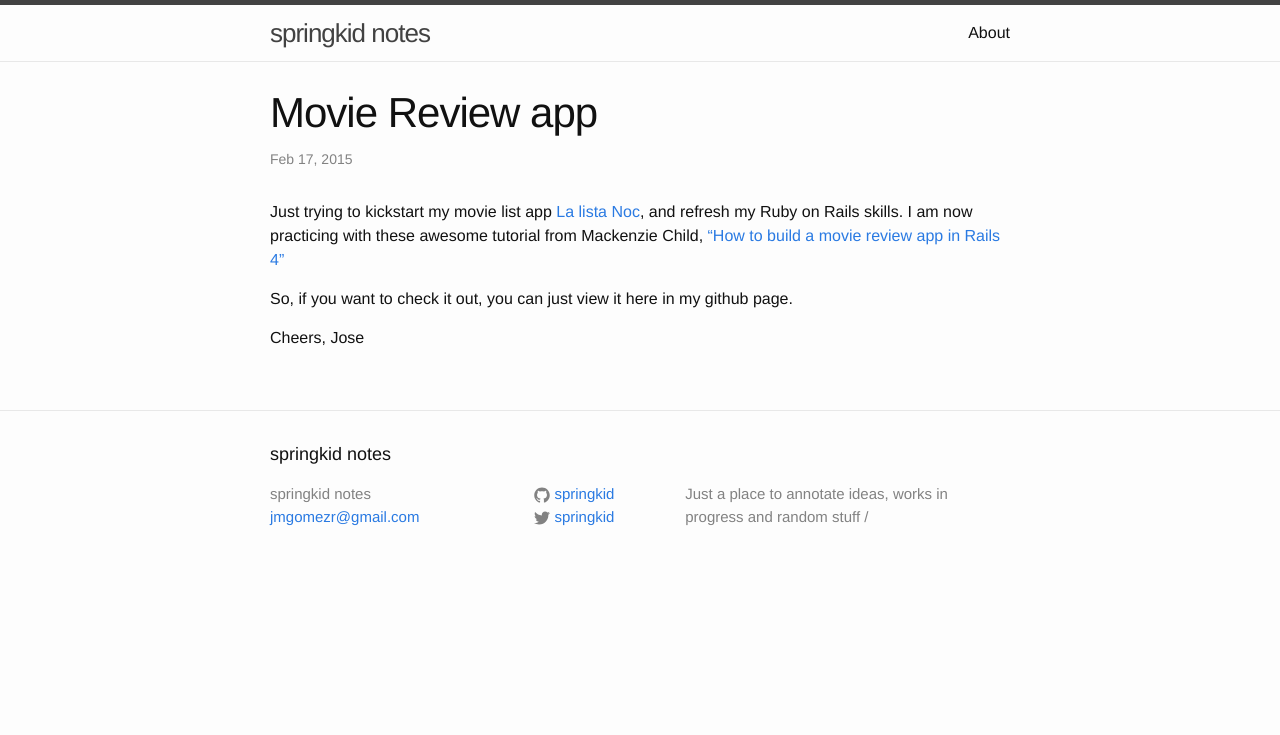
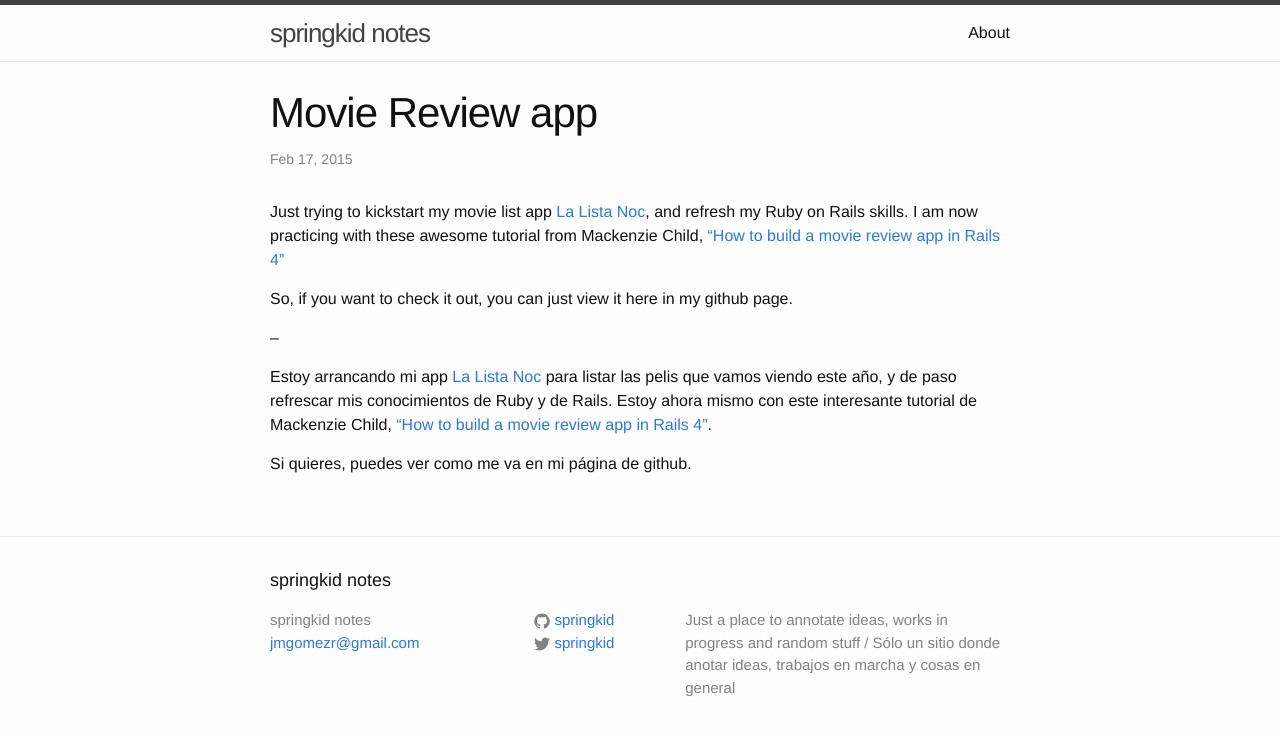
Before and after one commit to springkid/springkid.github.io, a Jekyll site: the page built from _posts/2015-02-17-moviereview_en_rubyonrails.markdown, in a window 1280 px wide. Shown: the top 735 px of the page. Built offline with Jekyll 4.4.1, drawn with Linux system fonts in a browser that asks for light colours.

Commit message:
Post la lista noc traducido a spanish, 2 drafts added

```diff
--- a/_config.yml
+++ b/_config.yml
@@ -2,7 +2,7 @@
 title: springkid notes
 email: jmgomezr@gmail.com
 description: > # this means to ignore newlines until "baseurl:"
-  Just a place to annotate ideas, works in progress and random stuff /
+  Just a place to annotate ideas, works in progress and random stuff / Sólo un sitio donde anotar ideas, trabajos en marcha y cosas en general
 baseurl: "" # the subpath of your site, e.g. /blog/
 url: "http://erisso.com" # the base hostname & protocol for your site
 twitter_username: springkid
--- a/_posts/2015-02-17-moviereview_en_rubyonrails.markdown
+++ b/_posts/2015-02-17-moviereview_en_rubyonrails.markdown
@@ -4,12 +4,16 @@ title:  "Movie Review app"
 date:   2015-02-17 16:45:46
 categories: ruby rails personal petprojects
 ---
-Just trying to kickstart my movie list app [La lista Noc][lalistanoclink], and refresh my Ruby on Rails skills. I am now practicing with these awesome tutorial from Mackenzie Child, ["How to build a movie review app in Rails 4"][youtubelink]
+Just trying to kickstart my movie list app [La Lista Noc][lalistanoclink], and refresh my Ruby on Rails skills. I am now practicing with these awesome tutorial from Mackenzie Child, ["How to build a movie review app in Rails 4"][youtubelink]
 
 So, if you want to check it out, you can just view it here in my github page.
 
-Cheers,
-Jose
+--
+
+Estoy arrancando mi app [La Lista Noc][lalistanoclink] para listar las pelis que vamos viendo este año, y de paso refrescar mis conocimientos de Ruby y de Rails. Estoy ahora mismo con este interesante tutorial de Mackenzie Child,  ["How to build a movie review app in Rails 4"][youtubelink].
+
+Si quieres, puedes ver como me va en mi página de github.
+
 
 [lalistanoclink]:   http://www.lalistanoc.com
 [youtubelink]:      http://youtu.be/0DR5JLZ2Qgg
```
Also changed, not shown: _drafts/como-instalar-theme-jekyll.md (added, +6 -0 lines), _drafts/octopress-3.0.md (added, +11 -0 lines), _posts/2015-02-18-herramientasmarkdown.md (added, +10 -0 lines).
